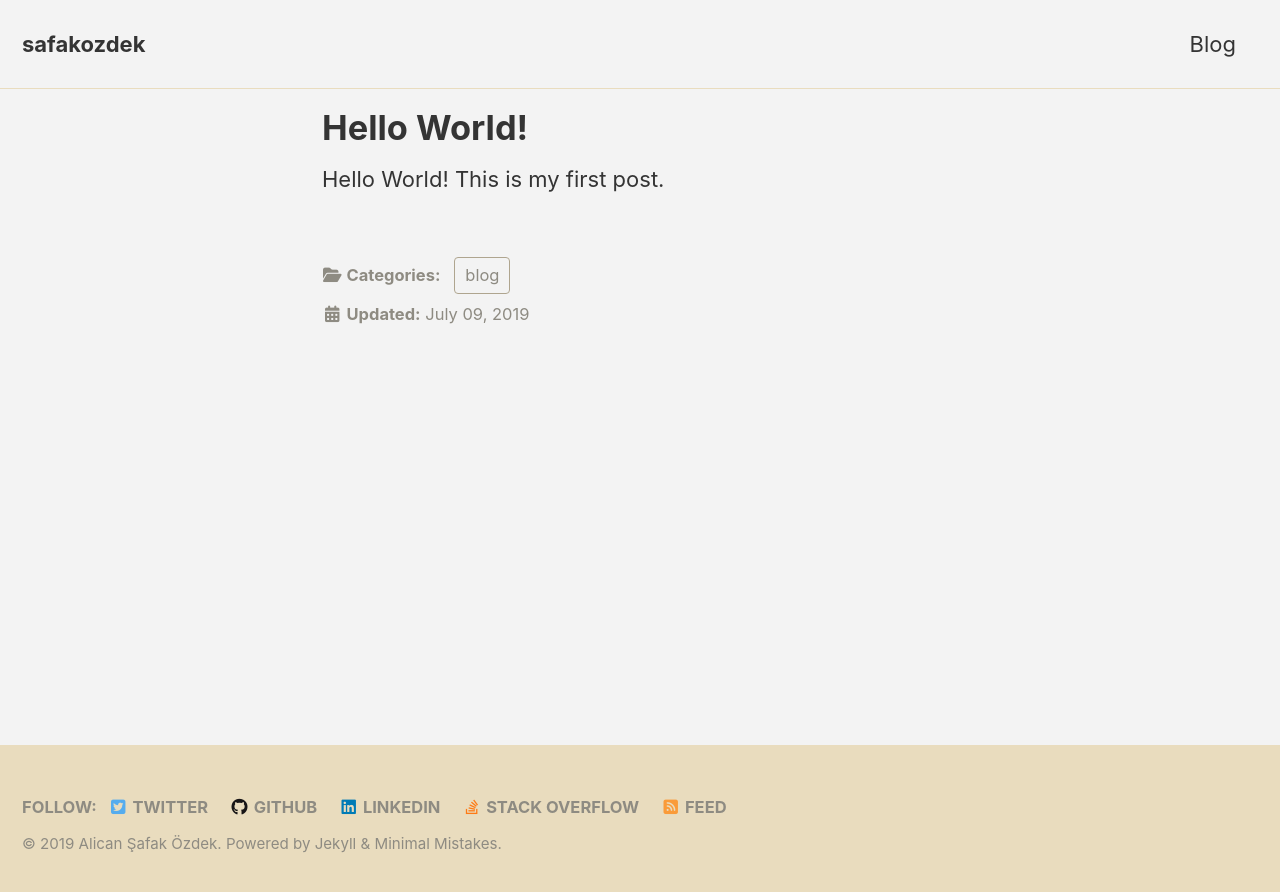
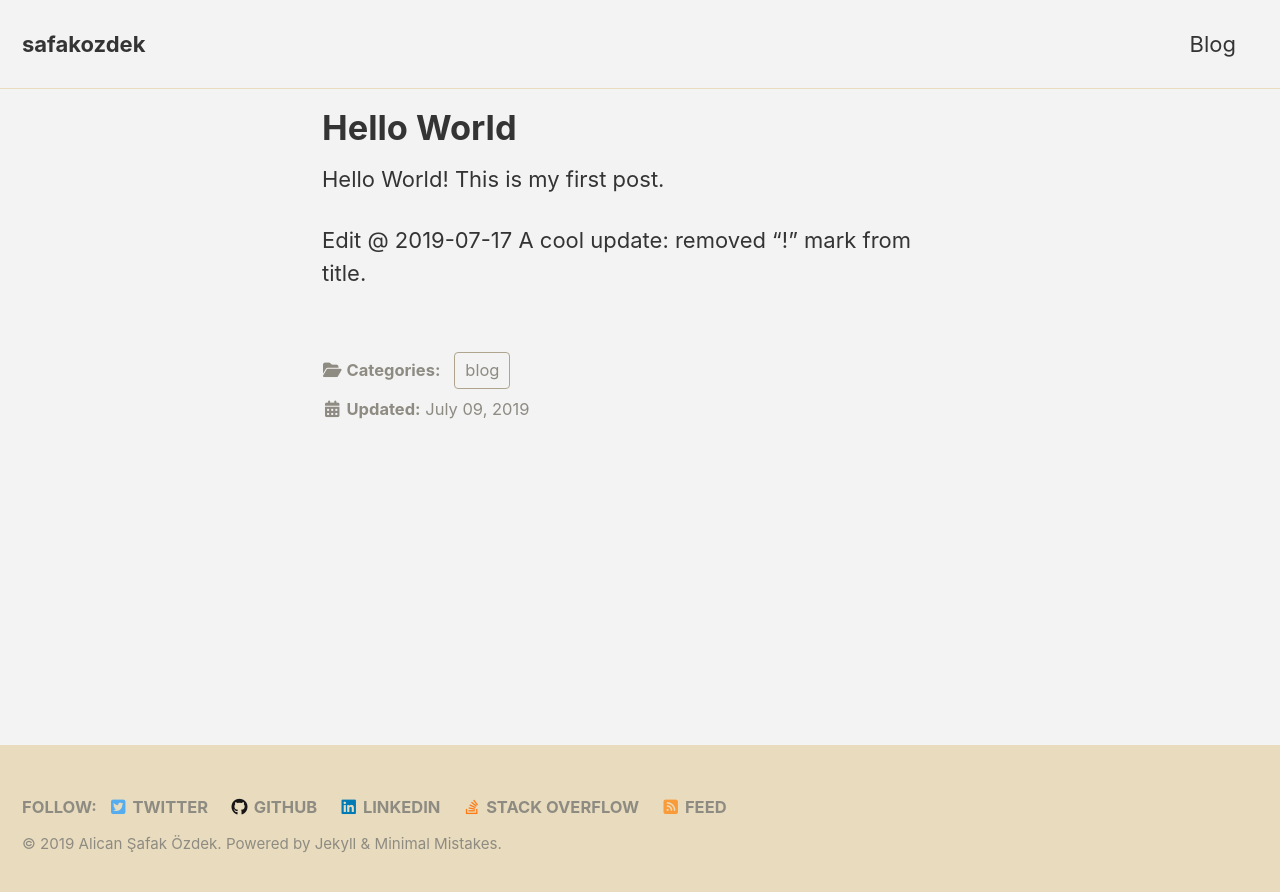
Before and after one commit to safakozdek/safakozdek.github.io, a Jekyll site: the page built from _posts/2019-07-09-hello-world.md, in a window 1280 px wide. Shown: the top 892 px of the page. Built offline with Jekyll 4.4.1, drawn with Linux system fonts in a browser that asks for light colours; cached includes are drawn as plain includes; nearby versions of some CDN libraries.

Commit message:
Update 2019-07-09-hello-world.md

```diff
--- a/_posts/2019-07-09-hello-world.md
+++ b/_posts/2019-07-09-hello-world.md
@@ -1,7 +1,9 @@
 ---
 layout: single
-title:  "Hello World!"
+title:  "Hello World"
 categories: [blog]
 ---
 
 Hello World! This is my first post.
+
+Edit @ 2019-07-17 A cool update: removed "!" mark from title.
```
